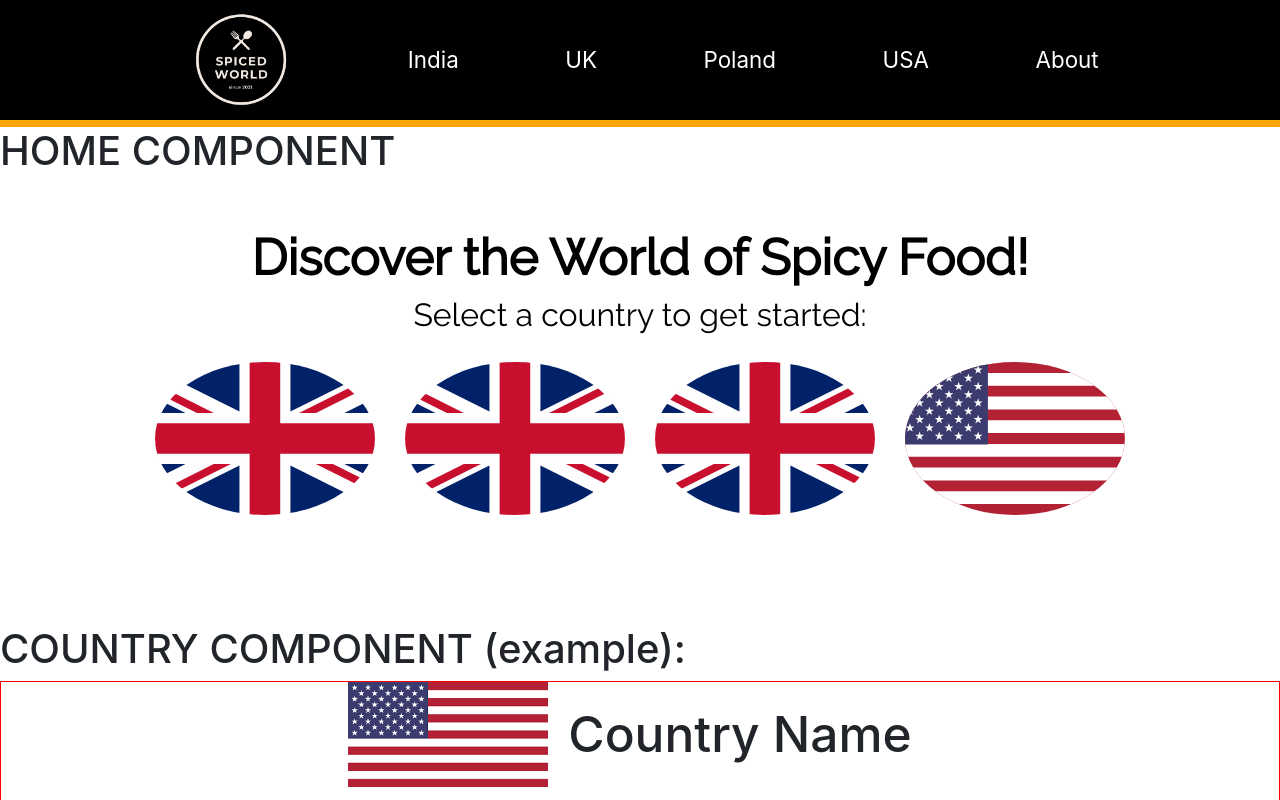
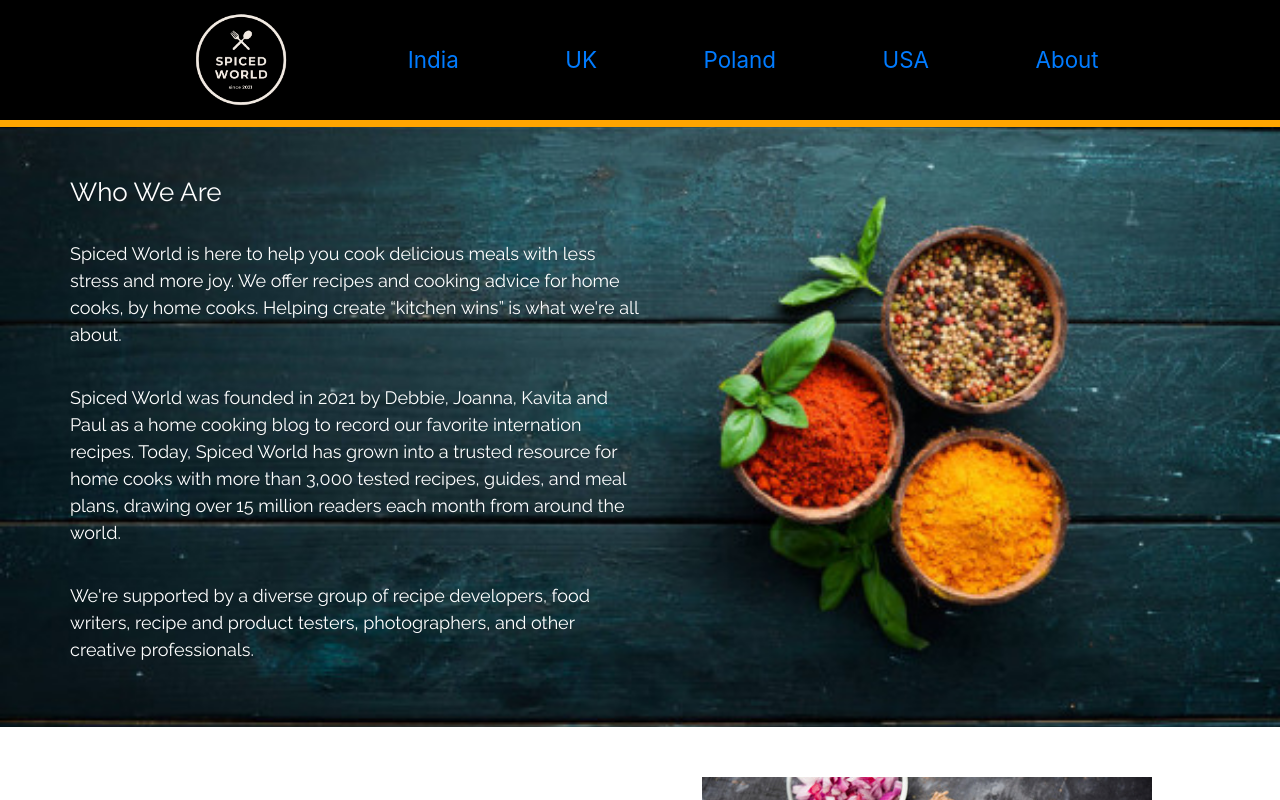
Before and after one commit to kavitatandel/cookbook, a React (Create React App) app: page /about in a window 1280 px wide. Shown: the top 800 px of the page. Built offline with nearby package versions, Linux system fonts and the light colour scheme.

Commit message:
added top-level routing

```diff
--- a/package.json
+++ b/package.json
@@ -9,6 +9,7 @@
     "axios": "^0.24.0",
     "react": "^17.0.2",
     "react-dom": "^17.0.2",
+    "react-router-dom": "^6.2.1",
     "react-scripts": "5.0.0",
     "styled-components": "^5.3.3",
     "web-vitals": "^2.1.2"
--- a/src/App.js
+++ b/src/App.js
@@ -1,44 +1,13 @@
-import logo from "./logo.svg";
 import "./App.css";
 import Footer from "./component/Footer";
-
 import RecipeDesc from "./component/RecipeDesc";
-
-import Header from "./component/Header";
-import Country from "./component/Country";
-
-import Home from './component/Home';
-
-
-import About from "./component/About"
-
-
+import AppRouter from "./AppRouter";
 
 function App() {
   return (
     <div className="App">
-      {/* HEADER */}
-      <Header />
-
-      {/* HOME */}
-      <h1>HOME COMPONENT</h1>
-      <Home />
-
-      {/* COUNTRY PAGE */}
-      <h1>COUNTRY COMPONENT (example):</h1>
-
-      <Country />
-
-      {/* RECIPE PAGE */}
-      <h1>RECIPE COMPONENT (example):</h1>
-      <RecipeDesc id={1} />
-
-      {/* ABOUT */}
-      <h1>ABOUT COMPONENT</h1>
-      {/* <About/> */}
-      <About />
-
-      <h1>FOOTER COMPONENT</h1>
+<AppRouter />
+      <RecipeDesc />
       <Footer />
     </div>
   );
--- /dev/null
+++ b/src/AppRouter.js
@@ -0,0 +1,25 @@
+import {Route, Routes, Link} from 'react-router-dom';
+import Header from './component/Header'
+import Country from './component/Country'
+import Home from './component/Home'
+import About from './component/About'
+
+const AppRouter =  () => {
+	return(
+<>
+<Header />
+<Routes>
+<Route exact path="/" element={<Home />}></Route>
+<Route path="india" element={<Country />} />
+<Route path="uk" element={<Country />} />
+<Route path="poland" element={<Country />} />
+<Route path="usa" element={<Country />} />
+<Route path="about" element={<About />} />
+
+</Routes>
+
+</>
+	)
+}
+
+export default AppRouter;
--- a/src/component/Header.js
+++ b/src/component/Header.js
@@ -1,17 +1,21 @@
 import logo from "../Images/Logo.png";
 import styled from "styled-components";
+import {Route, Routes, Link} from 'react-router-dom';
 
 export default function Header() {
+
+
   return (
     <>
       <TopHeader>
         <Nav>
-          <Logo src={logo} />
-          <A href="#">India</A>
-          <A href="#">UK</A>
-          <A href="#">Poland</A>
-          <A href="#">USA</A>
-          <A href="#">About</A>
+
+          <Link to="/" ><Logo src={logo} /></Link>
+          <Link to="/india" >India</Link>
+          <Link to="/uk">UK</Link>
+          <Link to="/poland">Poland</Link>
+          <Link to="/usa">USA</Link>
+          <Link to="/about">About</Link>
         </Nav>
       </TopHeader>
     </>
--- a/src/component/Home.js
+++ b/src/component/Home.js
@@ -88,7 +88,7 @@ const Home = () => {
 
                         <LinkHomeFlag href="CountryFoodUK.html" > <Embed src={UKFlag} />UK</LinkHomeFlag>
 
-                        <LinkHomeFlag href="CountryFoodPoland.html" > <Embed src={UKFlag} />Poland</LinkHomeFlag>
+                        <LinkHomeFlag href="CountryFoodPoland.html" > <Embed src={PolandFlag} />Poland</LinkHomeFlag>
 
                         <LinkHomeFlag href="CountryFoodUSA.html" > <Embed src={USAFlag} />USA</LinkHomeFlag>
                     </DivHomeFlag>
--- a/src/index.js
+++ b/src/index.js
@@ -3,11 +3,15 @@ import ReactDOM from 'react-dom';
 import './index.css';
 import App from './App';
 import reportWebVitals from './reportWebVitals';
+import { BrowserRouter } from 'react-router-dom';
 
 ReactDOM.render(
+  <BrowserRouter >
   <React.StrictMode>
     <App />
-  </React.StrictMode>,
+  </React.StrictMode>
+  </BrowserRouter >
+,
   document.getElementById('root')
 );
 
```
Also changed, not shown: 1 other file (tests, documents, lock files or other folders).
